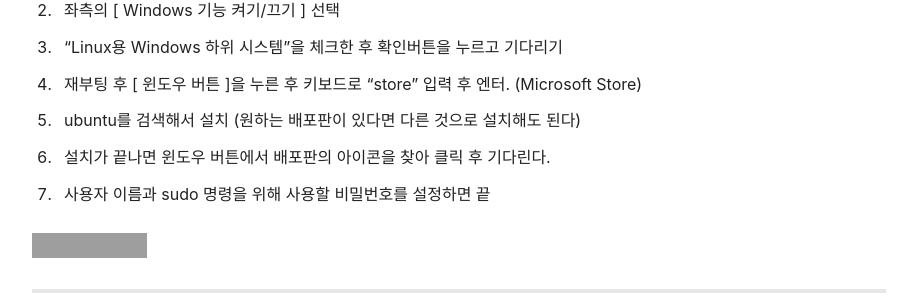
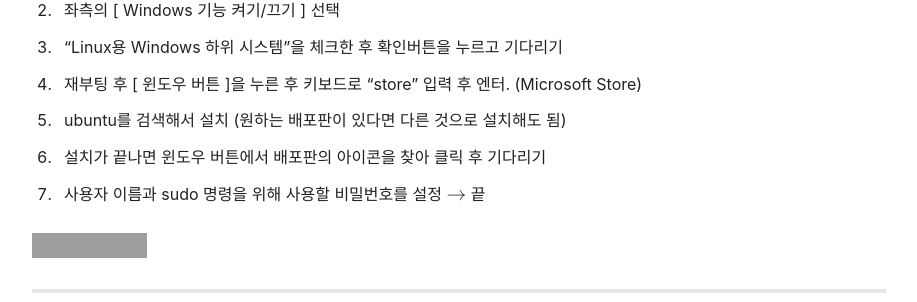
Before and after one commit to zhixian001/zhixian001.github.io, a Jekyll site: the page built from _posts/2019-02-28-WSL.md, in a window 1280 px wide, cut to the strip 474-776 px from the top of the page. Shown: the whole strip, without its empty margins (71-988 px from the left). Built offline with Jekyll 4.4.1, drawn with Linux system fonts in a browser that asks for light colours; nearby versions of some CDN libraries; formulas are drawn with MathJax 3; grey boxes are pictures that could not be loaded.

Commit message:
기존 포스트 수정

```diff
--- a/_posts/2019-02-28-WSL.md
+++ b/_posts/2019-02-28-WSL.md
@@ -20,8 +20,8 @@ Windows10 사용자만 사용할 수 있으며, aniversary update 업데이트
 
 4. 재부팅 후 [ 윈도우 버튼 ]을 누른 후 키보드로 "store" 입력 후 엔터. (Microsoft Store)
 
-5. ubuntu를 검색해서 설치 (원하는 배포판이 있다면 다른 것으로 설치해도 된다)
+5. ubuntu를 검색해서 설치 (원하는 배포판이 있다면 다른 것으로 설치해도 됨)
 
-6. 설치가 끝나면 윈도우 버튼에서 배포판의 아이콘을 찾아 클릭 후 기다린다.
+6. 설치가 끝나면 윈도우 버튼에서 배포판의 아이콘을 찾아 클릭 후 기다리기
 
-7. 사용자 이름과 sudo 명령을 위해 사용할 비밀번호를 설정하면 끝
+7. 사용자 이름과 sudo 명령을 위해 사용할 비밀번호를 설정 $\rightarrow$ 끝
```
Also changed, not shown: _posts/2019-12-08-linux_fresh_install.md (+8 -11 lines).
